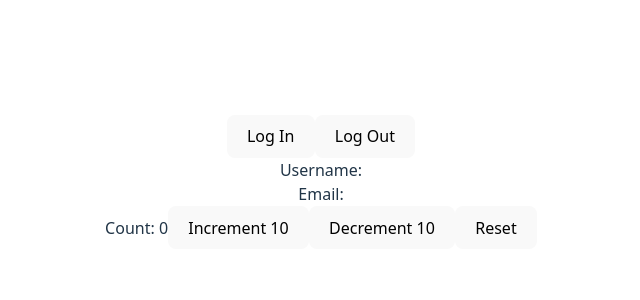
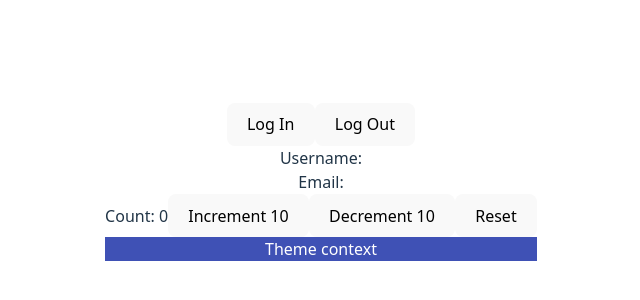
Before and after one commit to Eve0119/myReactApp, a React (Vite) app: page / in a window 1280 px wide. Shown: the part 218-518 px from the top of the page, without its empty margins (319-959 px from the left). Built offline with nearby package versions, Linux system fonts and the light colour scheme.

Commit message:
useContext

```diff
--- a/src/App.tsx
+++ b/src/App.tsx
@@ -11,6 +11,8 @@
 import { LoggedIn } from "./components/state/LoggedIn.tsx";
 import { User } from "./components/state/User.tsx";
 import { Counter } from "./components/state/Counter.tsx";
+import { ThemeContextProvider } from "./components/context/ThemeContext.tsx";
+import { Box } from "./components/context/Box.tsx";
 
 function App() {
   const personName = {
@@ -40,6 +42,11 @@
       <div>
         <Counter></Counter>
       </div>
+      <div>
+        <ThemeContextProvider>
+          <Box />
+        </ThemeContextProvider>
+      </div>
     </>
   );
 }
--- /dev/null
+++ b/src/components/context/Box.tsx
@@ -0,0 +1,13 @@
+import { useContext } from "react";
+import { ThemeContext } from "./ThemeContext";
+
+export const Box = () => {
+  const theme = useContext(ThemeContext);
+  return (
+    <div
+      style={{ backgroundColor: theme.primary.main, color: theme.primary.text }}
+    >
+      Theme context
+    </div>
+  );
+};
--- /dev/null
+++ b/src/components/context/ThemeContext.tsx
@@ -0,0 +1,16 @@
+import { createContext } from "react";
+import { theme } from "./theme";
+
+type ThemeContextProviderProps = {
+  children: React.ReactNode;
+};
+
+export const ThemeContext = createContext(theme);
+
+export const ThemeContextProvider = ({
+  children,
+}: ThemeContextProviderProps) => {
+  return (
+    <ThemeContext.Provider value={theme}>{children}</ThemeContext.Provider>
+  );
+};
--- /dev/null
+++ b/src/components/context/theme.ts
@@ -0,0 +1,10 @@
+export const theme = {
+  primary: {
+    main: "#3f51b5",
+    text: "#fff",
+  },
+  secondary: {
+    main: "#f50057",
+    text: "#fff",
+  },
+};
```
